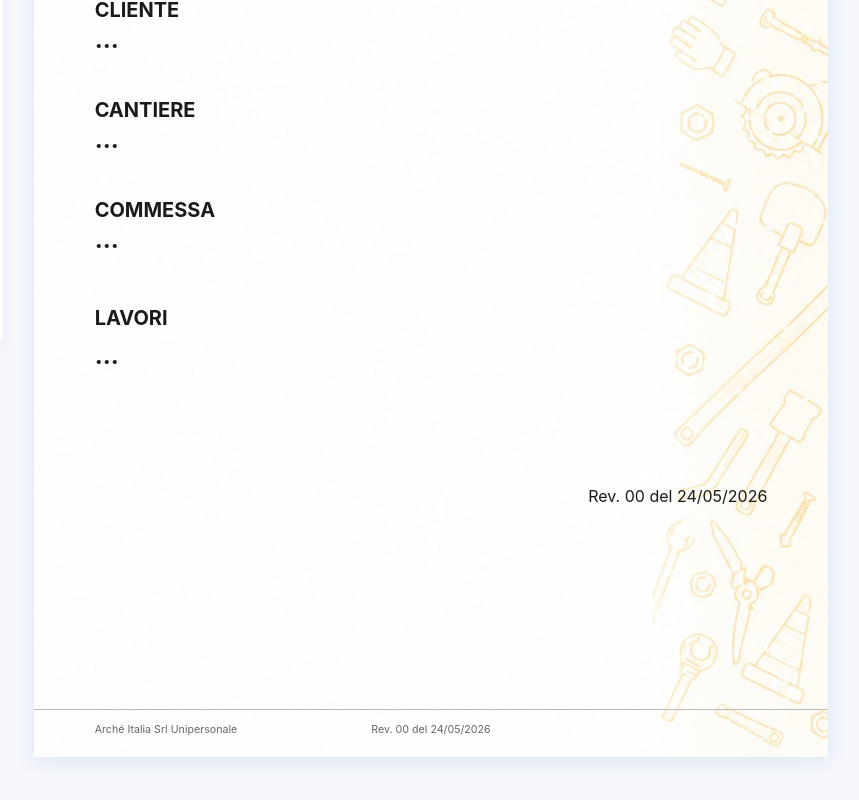
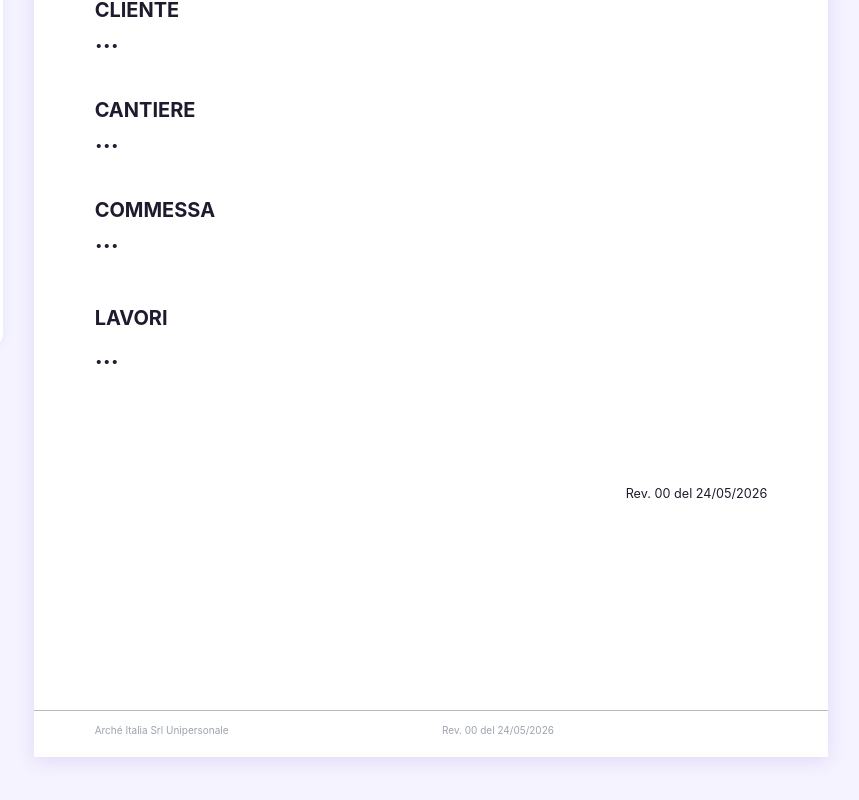
Before and after one commit to davono71-png/Siderio-Pos, a React (Vite) app: page / in a window 1280 px wide. Shown: the part 442-1242 px from the top of the page, without its empty margins (421-1280 px from the left). Built offline with nearby package versions, Linux system fonts and the light colour scheme.

Commit message:
style: viola theme Cucca Consulting

```diff
--- a/src/index.css
+++ b/src/index.css
@@ -1,9 +1,14 @@
 @import "tailwindcss";
 
 :root {
-  --primary: #1d75bb;
-  --bg: #f5f7fb;
-  --text: #1a1a18;
+  --primary: #7C3AED;
+  --primary-dark: #5B21B6;
+  --primary-darker: #3B0764;
+  --primary-light: #EDE9FE;
+  --primary-border: #C4B5FD;
+  --primary-muted: #8B5CF6;
+  --bg: #F5F3FF;
+  --text: #1E1B2E;
 }
 
 body {
@@ -19,10 +24,10 @@ body {
 .page-a4 {
   width: 210mm;
   min-height: 297mm;
-  background: white url('/bg-tools.png') no-repeat right center / auto 100%;
+  background: white;
   margin: 0 auto 28px auto;
   box-sizing: border-box;
-  box-shadow: 0 4px 18px rgba(29,117,187,0.12);
+  box-shadow: 0 4px 18px rgba(91,33,182,0.12);
   display: flex;
   flex-direction: column;
   position: relative;
@@ -37,22 +42,15 @@ body {
   font-size: 8.5pt;
   flex-shrink: 0;
 }
-.page-header-left {
-  font-style: italic;
-  color: #555;
-}
-/* Commessa: più grande, grassetto, no corsivo */
-.page-header-right {
-  font-weight: 700;
-  font-style: normal;
-  font-size: 9pt;
-  color: #1a1a18;
-  letter-spacing: 0.02em;
-}
+
+.page-header-left  { font-weight: 700; color: #1E1B2E; }
+.page-header-right { color: #6B7280; font-size: 8pt; }
 
 .page-content {
   flex: 1;
-  padding: 8mm 16mm 4mm;
+  padding: 8mm 16mm;
+  font-size: 9.5pt;
+  line-height: 1.55;
 }
 
 .page-footer {
@@ -61,80 +59,72 @@ body {
   align-items: center;
   padding: 3mm 16mm 5mm;
   border-top: 0.5pt solid #bbb;
-  font-size: 8pt;
-  color: #666;
-  margin-top: auto;
+  font-size: 7.5pt;
+  color: #9CA3AF;
   flex-shrink: 0;
 }
-.page-footer-left   { flex: 1; }
-.page-footer-center { flex: 1; text-align: center; }
-.page-footer-right  { flex: 1; text-align: right; }
 
-.documento-completo {
-  display: flex;
-  flex-direction: column;
-  align-items: center;
+.page-footer-left   { text-align: left; }
+.page-footer-center { text-align: center; }
+.page-footer-right  { text-align: right; }
+
+/* ═══════════════════════════════════
+   DOCUMENT TYPOGRAPHY
+═══════════════════════════════════ */
+.doc-section-title {
+  font-size: 11.5pt;
+  font-weight: 700;
+  margin: 14px 0 8px;
+  color: #1E1B2E;
+  padding-bottom: 4px;
+  border-bottom: 1.5px solid #E5E7EB;
 }
+
+.doc-table {
+  width: 100%;
+  border-collapse: collapse;
+  margin-bottom: 14px;
+  font-size: 9pt;
+}
+
+.doc-table td,
+.doc-table th {
+  padding: 5px 8px;
+  border: 0.5pt solid #D1D5DB;
+  vertical-align: top;
+}
+
+.doc-table th {
+  background: #F3F4F6;
+  font-weight: 600;
+  text-align: left;
+}
+
+.doc-table td:first-child {
+  font-weight: 500;
+  background: #FAFAFA;
+  width: 38%;
+  color: #374151;
+}
+
+.doc-text { font-size: 9pt; color: #374151; line-height: 1.6; margin-bottom: 10px; }
+.doc-subtitle { font-size: 10pt; font-weight: 600; margin: 10px 0 6px; color: #1E1B2E; }
+
+/* Checkbox nel documento */
+.doc-checkbox-row { display: flex; align-items: center; gap: 6px; margin-bottom: 5px; font-size: 9pt; }
 
 /* ═══════════════════════════════════
    PRINT
 ═══════════════════════════════════ */
-@page {
-  size: A4 portrait;
-  margin: 0;
-}
-
 @media print {
-  html, body {
-    background: white !important;
-    margin: 0 !important;
-    padding: 0 !important;
-    -webkit-print-color-adjust: exact;
-    print-color-adjust: exact;
-  }
-
+  body { background: white; }
   .no-print { display: none !important; }
 
-  .documento-completo {
-    display: block !important;
+  .page-a4 {
     width: 210mm;
+    min-height: 297mm;
+    margin: 0;
+    box-shadow: none;
+    page-break-after: always;
   }
-
-  .page-a4 {
-    width: 210mm !important;
-    height: 297mm !important;
-    min-height: unset !important;
-    max-height: 297mm !important;
-    margin: 0 !important;
-    box-shadow: none !important;
-    overflow: hidden !important;
-    page-break-after: always !important;
-    break-after: page !important;
-    display: flex !important;
-    flex-direction: column !important;
-    /* Sfondo nel print: Chrome stampa bg se "Sfondo grafica" è attivo */
-    background: white url('/bg-tools.png') no-repeat right center / auto 100% !important;
-  }
-
-  .page-a4:last-child {
-    page-break-after: auto !important;
-    break-after: auto !important;
-  }
-
-  table {
-    page-break-inside: avoid !important;
-    break-inside: avoid !important;
-  }
-  thead { display: table-header-group; }
-  tr {
-    page-break-inside: avoid !important;
-    break-inside: avoid !important;
-  }
-
-  h1, h2, h3 {
-    page-break-after: avoid !important;
-    break-after: avoid !important;
-  }
-
-  th { background-color: #e5e7eb !important; }
 }
```
